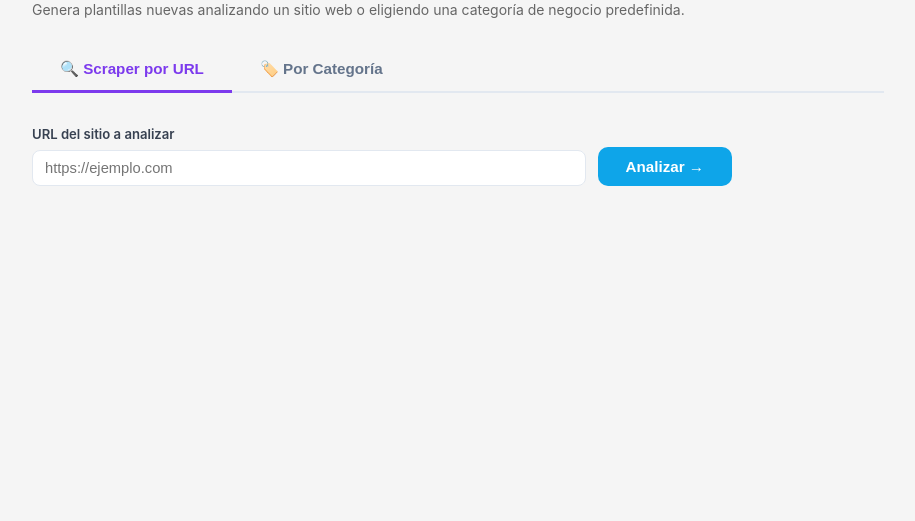
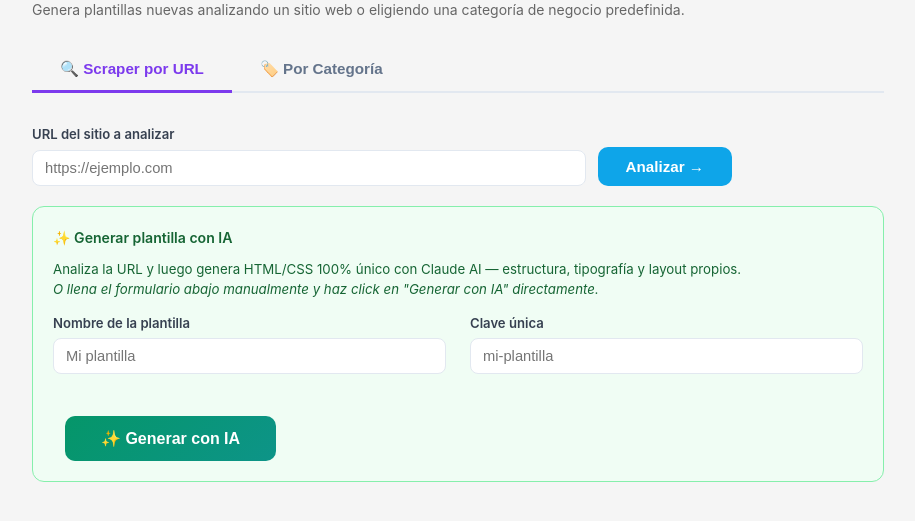
Before and after one commit to erickherndza/plantillas-web, a Flask app: page /admin/scraper in a window 1280 px wide. Shown: the part 134-655 px from the top of the page, without its empty margins (182-1097 px from the left). Run offline with Flask 3, Linux system fonts and the light colour scheme; the visitor is signed in with stand-in values (Sample User, id 1); some libraries are stand-ins or nearby versions.

Commit message:
fix(scraper): botón Generar con IA siempre visible — fuera del bloque oculto
Movido a sección propia antes de #sc-results con campos nombre/clave.
El análisis de URL sigue siendo opcional — puede generar con IA sin analizar.

Co-Authored-By: Claude Sonnet 4.6 <noreply@anthropic.com>

```diff
--- a/admin/templates/admin/scraper_plantillas.html
+++ b/admin/templates/admin/scraper_plantillas.html
@@ -145,6 +145,32 @@
 
     <div id="sc-alert-url" class="sc-alert sc-alert-error"></div>
 
+    <!-- Botón IA — siempre visible, no requiere análisis previo -->
+    <div style="margin-top:20px;padding:20px;background:#f0fdf4;border:1.5px solid #86efac;border-radius:12px;">
+      <p style="margin:0 0 12px;font-size:.88rem;color:#166534;font-weight:600;">✨ Generar plantilla con IA</p>
+      <p style="margin:0 0 14px;font-size:.83rem;color:#166534;line-height:1.5;">
+        Analiza la URL y luego genera HTML/CSS 100% único con Claude AI — estructura, tipografía y layout propios.<br>
+        <em>O llena el formulario abajo manualmente y haz click en "Generar con IA" directamente.</em>
+      </p>
+      <div class="sc-form-grid" style="margin-bottom:14px;">
+        <div>
+          <label class="sc-label">Nombre de la plantilla</label>
+          <input id="url-nombre" class="sc-input" type="text" placeholder="Mi plantilla"/>
+        </div>
+        <div>
+          <label class="sc-label">Clave única</label>
+          <input id="url-clave" class="sc-input" type="text" placeholder="mi-plantilla"/>
+        </div>
+      </div>
+      <div id="sc-alert-crear-url" class="sc-alert"></div>
+      <div style="display:flex;flex-wrap:wrap;gap:10px;align-items:center;">
+        <button class="btn-generar-ia" id="btn-generar-ia">
+          <span id="ia-btn-txt">✨ Generar con IA</span>
+          <span class="spinner" id="sp-ia"></span>
+        </button>
+      </div>
+    </div>
+
     <!-- Resultados del scraper -->
     <div id="sc-results" style="display:none;">
 
@@ -189,18 +215,10 @@
         </div>
       </div>
 
-      <!-- Formulario para crear plantilla -->
+      <!-- Formulario para crear plantilla (colores/fuentes post-análisis) -->
       <div style="margin-top:28px;padding-top:24px;border-top:2px solid #e2e8f0;">
-        <h3 style="font-size:1.05rem;font-weight:700;color:#1e293b;margin:0 0 20px;">Crear plantilla desde análisis</h3>
+        <h3 style="font-size:1.05rem;font-weight:700;color:#1e293b;margin:0 0 20px;">Ajustar colores y fuentes detectados</h3>
         <div class="sc-form-grid">
-          <div>
-            <label class="sc-label">Nombre de la plantilla</label>
-            <input id="url-nombre" class="sc-input" type="text" placeholder="Mi plantilla"/>
-          </div>
-          <div>
-            <label class="sc-label">Clave única</label>
-            <input id="url-clave" class="sc-input" type="text" placeholder="mi-plantilla"/>
-          </div>
           <div>
             <label class="sc-label">Color primario</label>
             <div class="color-row">
@@ -238,22 +256,11 @@
             <input id="url-fb" class="sc-input" type="text" placeholder="Open Sans" value="system-ui"/>
           </div>
         </div>
-
-        <div id="sc-alert-crear-url" class="sc-alert"></div>
-
-        <div style="display:flex;flex-wrap:wrap;align-items:center;gap:0;">
+        <div style="margin-top:16px;">
           <button class="btn-crear" id="btn-crear-url">
-            <span>✦ Crear plantilla</span>
+            <span>✦ Crear plantilla (sin IA)</span>
             <span class="spinner" id="sp-crear-url"></span>
           </button>
-          <button class="btn-generar-ia" id="btn-generar-ia" title="Genera HTML único con Claude AI basado en la estructura del sitio analizado">
-            <span id="ia-btn-txt">✨ Generar con IA</span>
-            <span class="spinner" id="sp-ia"></span>
-          </button>
-        </div>
-        <div class="ia-info-box" id="ia-info-box">
-          Claude AI analizará la estructura visual detectada y generará un template HTML/CSS único para esta plantilla.
-          Requiere <code>ANTHROPIC_API_KEY</code> en el servidor. El proceso tarda ~20 segundos.
         </div>
       </div>
     </div><!-- /sc-results -->
```
